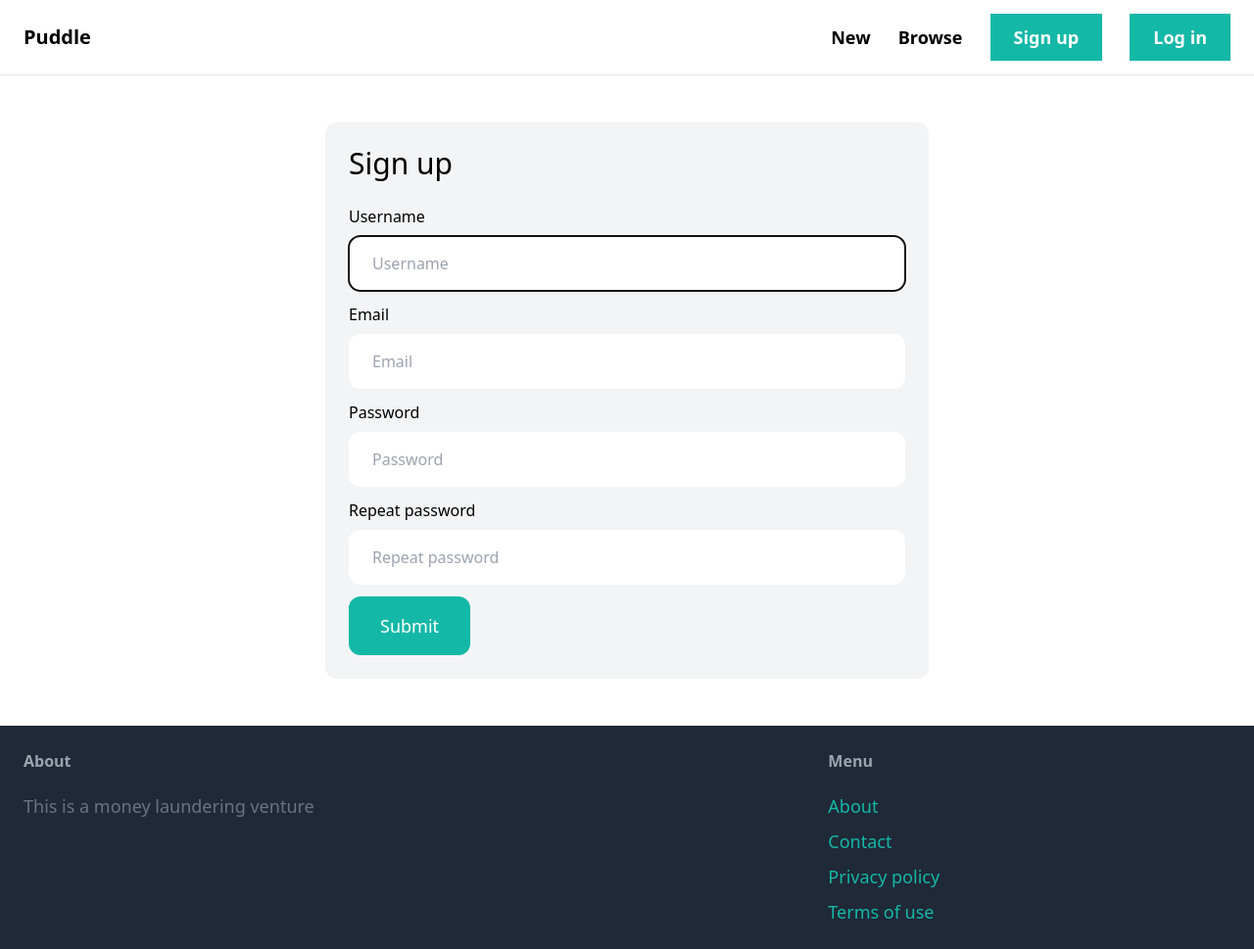
After one commit to davidberko36/Online-shop, a Django app: page /signup/ in a window 1280 px wide. The commit adds this page. Shown: the whole page at 98% size. Run offline with Django 5.2, Linux system fonts and the light colour scheme; some libraries are stand-ins or nearby versions.

Commit message:
29-02-2024-01

```diff
--- a/puddle/core/forms.py
+++ b/puddle/core/forms.py
@@ -6,3 +6,25 @@ class SignupForm(UserCreationForm):
     class Meta:
         model = User
         fields = ('username', 'email', 'password1', 'password2')
+
+
+    username = forms.CharField(widget=forms.TextInput(attrs={
+        'placeholder': 'Username',
+        'class': 'w-full py-4 px-6 rounded-xl'
+    }))
+
+    email = forms.CharField(widget=forms.EmailInput(attrs={
+        'placeholder': 'Email',
+        'class': 'w-full py-4 px-6 rounded-xl'
+    }))
+
+    password1 = forms.CharField(widget=forms.PasswordInput(attrs={
+        'placeholder': 'Password',
+        'class': 'w-full py-4 px-6 rounded-xl'
+    }))
+
+
+    password2 = forms.CharField(widget=forms.PasswordInput(attrs={
+        'placeholder': 'Repeat password',
+        'class': 'w-full py-4 px-6 rounded-xl'
+    }))
--- a/puddle/core/templates/core/base.html
+++ b/puddle/core/templates/core/base.html
@@ -12,7 +12,7 @@
         <div class="space-x-6">
         <a href="#" class="text-lg font-semibold hover:text-gray-500">New</a>
         <a href="#" class="text-lg font-semibold hover:text-gray-500">Browse</a>
-        <a href="#" class="px-6 py-3 text-lg font-semibold bg-teal-500 text-white rounded-kl hover:bg-teal-700">Sign up</a>
+        <a href="{% url 'core:signup' %}" class="px-6 py-3 text-lg font-semibold bg-teal-500 text-white rounded-kl hover:bg-teal-700">Sign up</a>
         <a href="#" class="px-6 py-3 text-lg font-semibold bg-teal-500 text-white rounded-kl hover:bg-teal-700">Log in</a>
         </div>
     </nav>
--- /dev/null
+++ b/puddle/core/templates/core/signup.html
@@ -0,0 +1,46 @@
+{% extends 'core/base.html' %}
+
+{% block title %}Sign Up{% endblock %}
+
+{% block content %}
+<div class='w-1/2 my-6 mx-auto bg-gray-100 rounded-xl p-6'>
+    <h1 class='mb-6 text-3xl'>Sign up</h1>
+
+    <form method='post' action='.'>
+        {% csrf_token %}
+
+
+
+        <div class='mb-3'>
+            <label class='inline-block mb-2'>Username</label><br>
+            {{form.username}}
+        </div>
+
+        <div class='mb-3'>
+            <label class='inline-block mb-2'>Email</label><br>
+            {{form.email}}
+        </div>
+
+        <div class='mb-3'>
+            <label class='inline-block mb-2'>Password</label><br>
+            {{form.password1}}
+        </div>
+
+        <div class='mb-3'>
+            <label class='inline-block mb-2'>Repeat password</label><br>
+            {{form.password2}}
+        </div>
+        {% if form.errors or form.non_field_errors %}
+            <div class='mb-3 p-6 bg-red-100 rounded-xl'>
+            {% for field in form %}
+                {{field.errors}}
+            {% endfor %}
+            {{ form.non_field_errors}}
+            </div>
+
+        {% endif %}
+
+        <button class='py-4 px-8 text-lg bg-teal-500 hover:bg-teal-700 rounded-xl text-white'>Submit</button>
+    </form>
+</div>
+{% endblock %}
--- a/puddle/core/urls.py
+++ b/puddle/core/urls.py
@@ -8,4 +8,5 @@ app_name = 'core'
 urlpatterns  =  [
     path('', views.index, name='index'),
     path('contact/', views.contact, name='contact'),
+    path('signup/', views.signup, name = 'signup' )
 ]
--- a/puddle/core/views.py
+++ b/puddle/core/views.py
@@ -1,4 +1,4 @@
-from django.shortcuts import render
+from django.shortcuts import render, redirect
 from item.models import Category, Item
 from .forms import SignupForm
 
@@ -18,7 +18,15 @@ def contact(request):
 
 
 def signup(request):
-    form = SignupForm()
+    if request.method == 'POST':
+        form= SignupForm(request.POST)
+
+        if form.is_valid:
+            form.save()
+
+            return redirect('/login/')
+    else:
+        form = SignupForm()
 
     return render(request, 'core/signup.html',{
         'form': form
```
Also changed, not shown: puddle/db.sqlite3.
